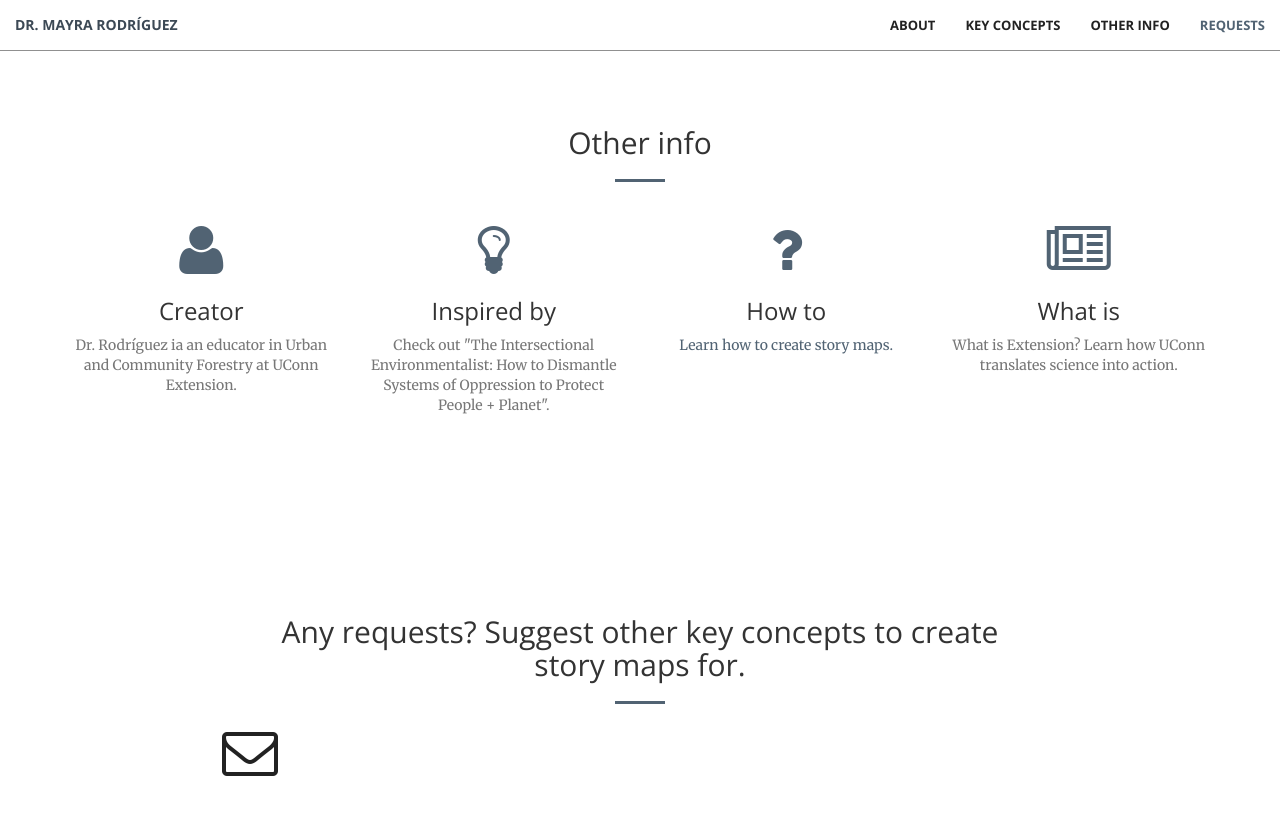
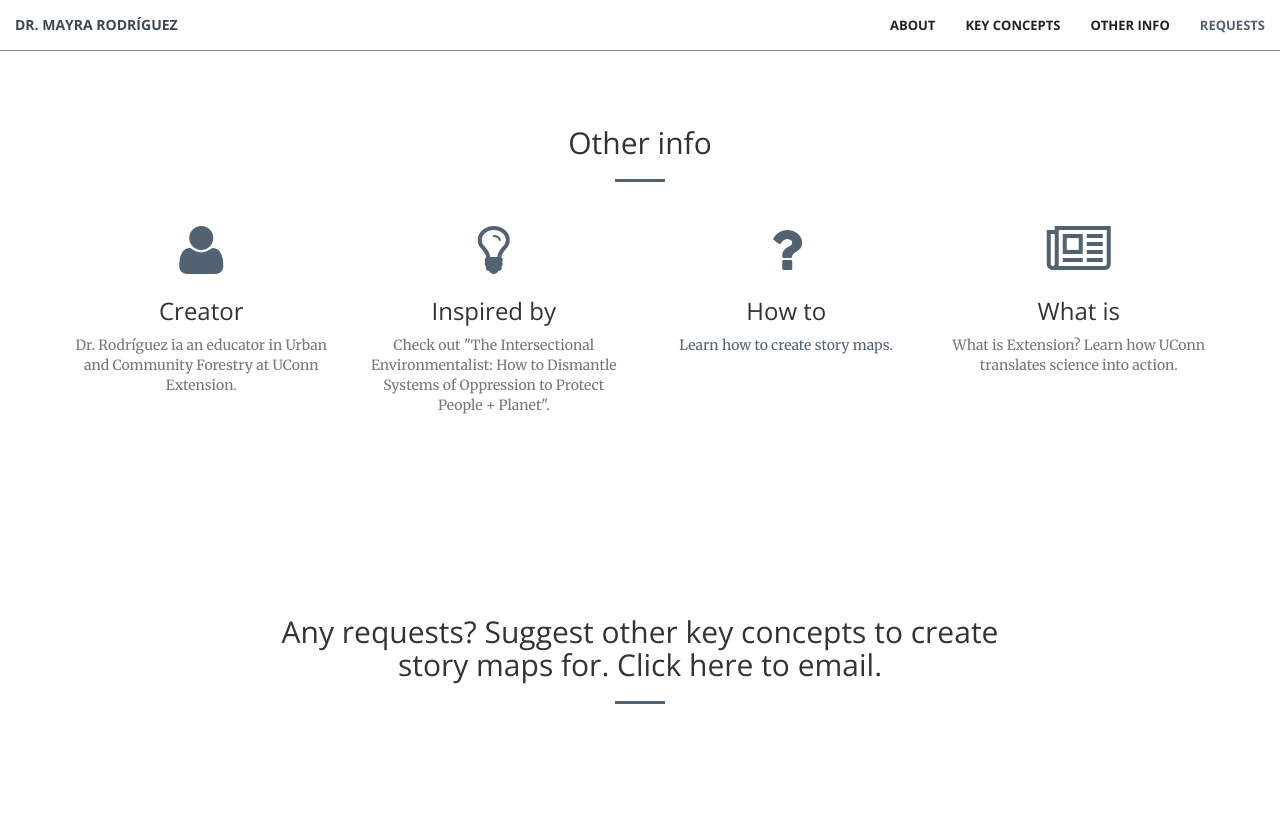
Before and after one commit to peopleandplanet/peopleandplanet.github.io, a Jekyll site: the page built from index.html, in a window 1280 px wide and 900 px high, scrolled down 2848 px. Shown: the top 815 px of the window. Built offline with Jekyll 4.4.1, drawn with Linux system fonts in a browser that asks for light colours.

Commit message:
Update contact.html

```diff
--- a/_includes/contact.html
+++ b/_includes/contact.html
@@ -2,16 +2,8 @@
     <div class="container">
         <div class="row">
             <div class="col-lg-8 col-lg-offset-2 text-center">
-                <h2 class="section-heading">Any requests? Suggest other key concepts to create story maps for.</h2>
+                <h2 class="section-heading">Any requests? Suggest other key concepts to create story maps for. Click here to email.</h2>
                 <hr class="primary">
                 <p></p>
-        </div>
-        <div class="col-lg-2 col-lg-offset-1 text-center">
-            <a href="mailto:mayra.rodriguez_gonzalez@uconn.edu" target="_blank">
-            <i class="fa fa-envelope-o fa-3x wow bounceIn" data-wow-delay=".1s"></i>
-                <p>{{ site.email }}</p>
-            </a>
-        </div>
-
     </div>
 </section>
```
